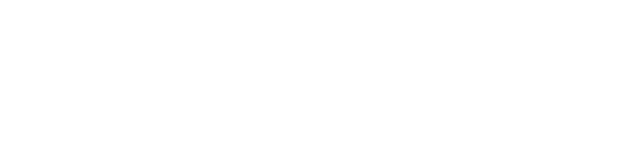
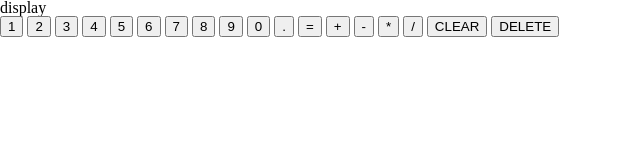
Before and after one commit to ivaldson-martins/calculator, a plain HTML site: page index.html in a window 1280 px wide. Shown: the whole page, without its empty margins (0-640 px from the left). Drawn offline with Linux system fonts and the light colour scheme.

Commit message:
feat: add html buttons and a display

```diff
--- a/index.html
+++ b/index.html
@@ -10,6 +10,26 @@
     <script src="js/script.js" defer></script>
 </head>
 <body>
-
+    <div>
+        <p>display</p>
+        <button>1</button>
+        <button>2</button>
+        <button>3</button>
+        <button>4</button>
+        <button>5</button>
+        <button>6</button>
+        <button>7</button>
+        <button>8</button>
+        <button>9</button>
+        <button>0</button>
+        <button>.</button>
+        <button>=</button>
+        <button>+</button>
+        <button>-</button>
+        <button>*</button>
+        <button>/</button>
+        <button>CLEAR</button>
+        <button>DELETE</button>
+    </div>
 </body>
 </html>
```
